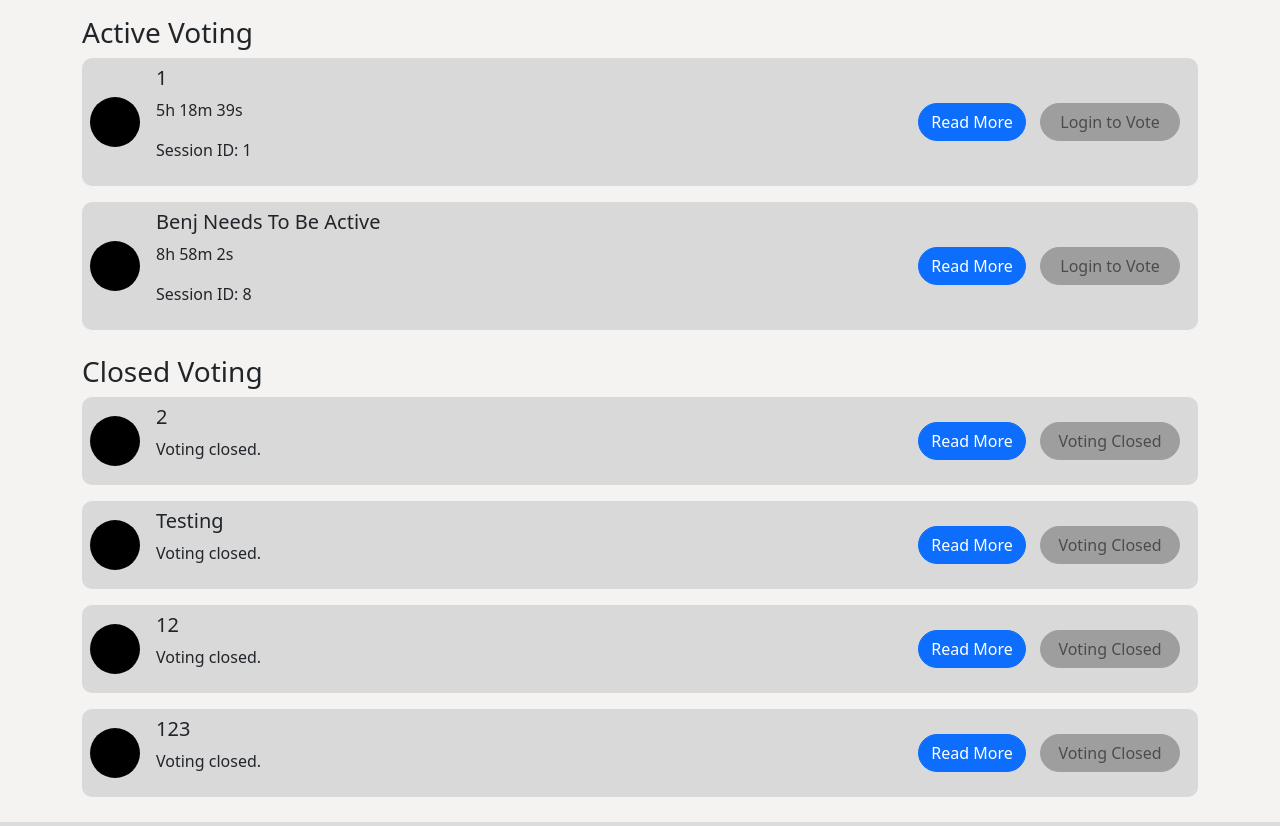
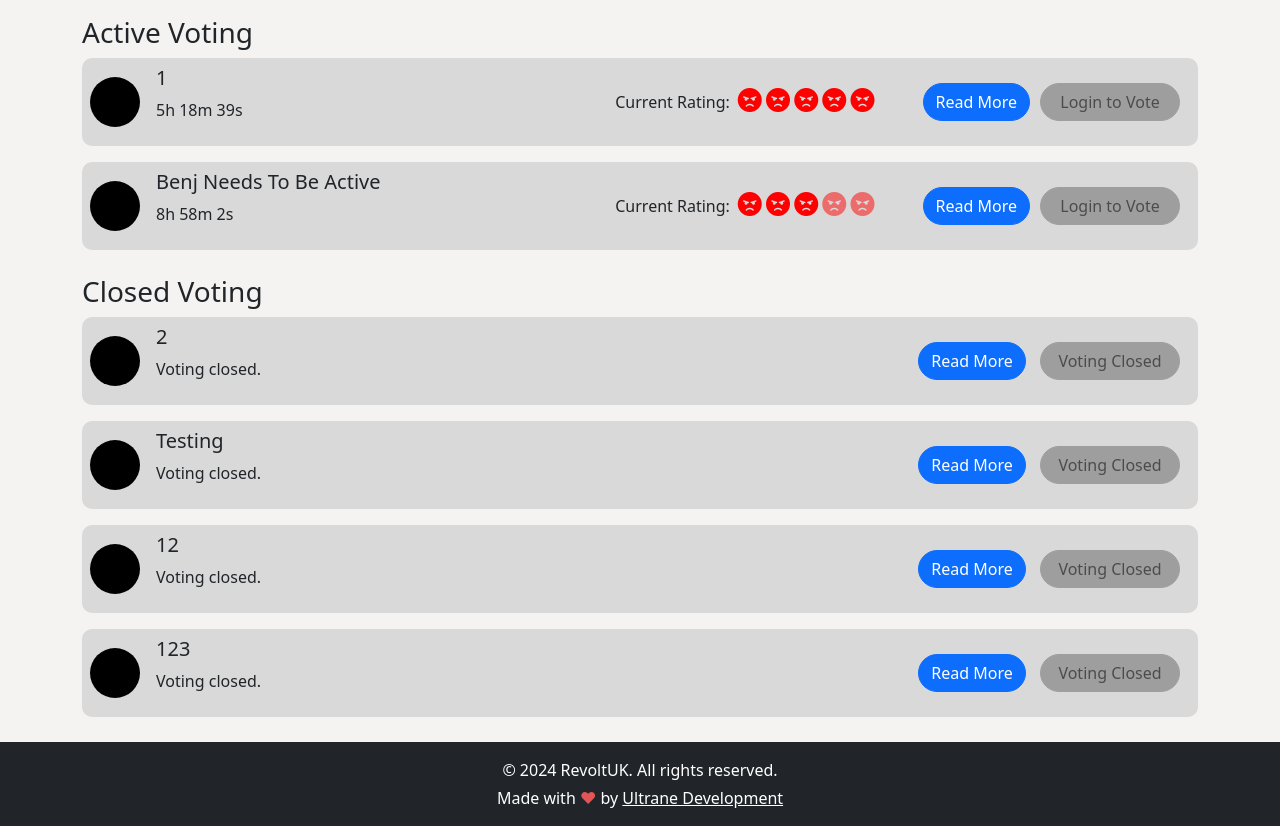
Before and after one commit to Ultrane-Development-LTD/revoltUK-Main, a Django app: page / in a window 1280 px wide. Shown: the part 380-1206 px from the top of the page. Run offline with Django 5.2, Linux system fonts and the light colour scheme; data comes from the database, SQL or seed files in the repository; both versions use the stored data as it was after the commit.

Commit message:
Update
- Entire Voting System Completed & Implemented

```diff
--- a/revoltUK/templates/index.html
+++ b/revoltUK/templates/index.html
@@ -2,11 +2,13 @@
 <html lang="en">
 <head>
     {% load static %}
+    {% load custom_filters %}
     <meta charset="UTF-8">
     <meta name="viewport" content="width=device-width, initial-scale=1.0">
     <title>Voting Panel</title>
     <link href="https://cdn.jsdelivr.net/npm/bootstrap@5.3.0-alpha3/dist/css/bootstrap.min.css" rel="stylesheet">
     <link rel="stylesheet" href="{% static 'revoltUK/css/styles.css' %}">
+    <link rel="stylesheet" href="https://cdnjs.cloudflare.com/ajax/libs/font-awesome/6.0.0-beta3/css/all.min.css">
     <meta name="google-adsense-account" content="ca-pub-3963352046880098">
 </head>
 <body>
@@ -62,12 +64,23 @@
             <div class="ms-3">
                 <h5>{{ session.legislation.title }}</h5>
                 <p id="timer-{{ forloop.counter }}">{{ session.end_time|date:"H:i:s" }}</p>
-                    <div>
-                      <p>Session ID: {{ session.id }}</p>
             </div>
         </div>
+        <div class="d-flex align-items-center">
+            <div class="me-2">
+                <p class="mb-0">Current Rating:</p>
             </div>
-            <div>
+            <div class="rating-icons me-5">
+                {% with average_rating=session_ratings|get_item:session.id|default:0 %}
+                    {% for i in "12345" %}
+                        {% if i|add:"0" <= average_rating %}
+                            <i class="fa-solid fa-face-angry" style="color: red; opacity: 1; font-size: 24px;"></i>
+                        {% else %}
+                            <i class="fa-solid fa-face-angry" style="color: red; opacity: 0.5; font-size: 24px;"></i>
+                        {% endif %}
+                    {% endfor %}
+                {% endwith %}
+            </div>
             <button class="btn btn-primary readmore-btn" data-bs-toggle="modal" data-bs-target="#readMoreModal">Read More</button>
             {% if user.is_authenticated %}
             <button class="btn btn-primary vote-btn" data-bs-toggle="modal" data-bs-target="#voteModal" data-session-id="{{ session.id }}" onclick="setSelectedSessionId({{ session.id }})">Vote</button>
@@ -107,6 +120,12 @@
     {% endfor %}
 </div>
 
+<style>
+    .angry-face {
+        transition: opacity 0.3s ease; /* Smooth transition for opacity change */
+    }
+</style>
+
     <!-- Closed Voting Section -->
     <h3>Closed Voting</h3>
     <div class="voting-section">
@@ -126,8 +145,18 @@
         </div>
         {% endfor %}
     </div>
+</div>
 
+    <!-- Footer -->
+    <footer class="bg-dark text-center text-white py-3 mt-auto">
+        <div class="container">
+            <p class="mb-1">&copy; 2024 RevoltUK. All rights reserved.</p>
+            <p class="mb-0">
+                Made with <span style="color: #e25555;">&#9829;</span> by
+                <a href="https://ultranedevelopment.co.uk" class="text-white" target="_blank">Ultrane Development</a>
+            </p>
         </div>
+    </footer>
 
 <div class="modal fade" id="voteModal" tabindex="-1" aria-labelledby="voteModalLabel" aria-hidden="true">
   <div class="modal-dialog">
@@ -142,15 +171,29 @@
                 {% csrf_token %}
                   <div class="star-rating">
                     <input type="radio" id="5-stars" name="rating" value="5">
-                      <label for="5-stars" class="star">&#9733;</label>
+                    <label for="5-stars" class="star">
+                        <i class="fa-regular fa-face-angry"></i>
+                    </label>
+
                     <input type="radio" id="4-stars" name="rating" value="4">
-                      <label for="4-stars" class="star">&#9733;</label>
+                    <label for="4-stars" class="star">
+                        <i class="fa-regular fa-face-angry"></i>
+                    </label>
+
                     <input type="radio" id="3-stars" name="rating" value="3">
-                      <label for="3-stars" class="star">&#9733;</label>
+                    <label for="3-stars" class="star">
+                        <i class="fa-regular fa-face-angry"></i>
+                    </label>
+
                     <input type="radio" id="2-stars" name="rating" value="2">
-                      <label for="2-stars" class="star">&#9733;</label>
+                    <label for="2-stars" class="star">
+                        <i class="fa-regular fa-face-angry"></i>
+                    </label>
+
                     <input type="radio" id="1-star" name="rating" value="1">
-                      <label for="1-star" class="star">&#9733;</label>
+                    <label for="1-star" class="star">
+                        <i class="fa-regular fa-face-angry"></i>
+                    </label>
                   </div>
                   <div class="modal-footer">
                       <button type="button" class="btn btn-secondary" data-bs-dismiss="modal">Close</button>
@@ -245,26 +288,32 @@
 <script>
     let selectedSessionId = null;  // To hold the session ID
 
+    // Function to update the session ID and immediately update the form action
     function setSelectedSessionId(sessionId) {
         selectedSessionId = sessionId;  // Update the session ID
-    console.log("Session ID set to:", selectedSessionId);  // Debugging output to track selected session ID
+        console.log("Session ID set to:", selectedSessionId);  // Debugging output
+
+        // Update the form action immediately if the modal is already open
+        updateFormAction();
     }
 
-// Get the vote modal by its specific ID
+    // Function to update the form action based on the session ID
+    function updateFormAction() {
         const voteModal = document.getElementById('voteModal');
+        const form = voteModal.querySelector('form');
+
+        if (selectedSessionId) {
+            form.action = "{% url 'submit_vote' 0 %}".replace('0', selectedSessionId);
+            console.log("Form action updated to:", form.action);  // Debugging output
+        } else {
+            form.action = "";  // Reset if no session ID is set
+            console.log("No session ID selected, form action reset.");
+        }
+    }
 
     // Add event listener for when the modal is shown
-voteModal.addEventListener('show.bs.modal', function () {
-    const form = voteModal.querySelector('form');
-
-    // Check if a session ID was selected and update the form's action URL
-    if (selectedSessionId) {
-        form.action = "{% url 'submit_vote' 0 %}".replace('0', selectedSessionId);
-        console.log("Form action updated to:", form.action);  // Debugging output for form action URL
-    } else {
-        form.action = "";  // In case of an error or no session ID
-        console.log("No session ID selected, form action reset.");
-    }
+    document.getElementById('voteModal').addEventListener('show.bs.modal', function () {
+        updateFormAction();  // Ensure the form action is updated when the modal is shown
     });
     </script>
 <script src="https://cdn.jsdelivr.net/npm/@popperjs/core@2.11.6/dist/umd/popper.min.js"></script>
--- /dev/null
+++ b/revoltUK/templatetags/custom_filters.py
@@ -0,0 +1,7 @@
+from django import template
+
+register = template.Library()
+
+@register.filter
+def get_item(dictionary, key):
+    return dictionary.get(key)
--- a/revoltUK/views.py
+++ b/revoltUK/views.py
@@ -1,26 +1,40 @@
 from django.shortcuts import render, redirect, get_object_or_404
-from .models import Legislation, Category, VotingSession
+from .models import Legislation, Category, VotingSession, Vote
 from django.utils import timezone
 from django.contrib.auth.forms import UserCreationForm
 from django.contrib.auth import login
-from .models import VotingSession, Vote
 from django.http import JsonResponse
 from django.contrib.auth.decorators import login_required
+from django.db.models import Avg
 
 def home(request):
     categories = Category.objects.all()
     current_time = timezone.now()
 
-    # Fetch active voting sessions
+    # Fetch active and closed voting sessions
     active_sessions = VotingSession.objects.filter(start_time__lte=current_time, end_time__gte=current_time)
+    closed_sessions = VotingSession.objects.filter(end_time__lt=current_time)
 
-    # Fetch closed voting sessions
-    closed_sessions = VotingSession.objects.filter(end_time__lt=current_time)
+    # Calculate ratings for each session
+    session_ratings = {}
+    for session in active_sessions:
+        votes = Vote.objects.filter(session=session)
+        total_votes = votes.count()
+        print(f"Session ID: {session.id}, Total Votes: {total_votes}")  # Debug output
+
+        if total_votes > 0:
+            avg_rating = votes.aggregate(Avg('rating'))['rating__avg']
+            session_ratings[session.id] = avg_rating
+        else:
+            session_ratings[session.id] = 0  # No votes, set rating to 0
+
+    print(f"Session Ratings: {session_ratings}")  # Debug output
 
     return render(request, 'index.html', {
         'categories': categories,
         'active_sessions': active_sessions,
         'closed_sessions': closed_sessions,
+        'session_ratings': session_ratings,  # Pass session ratings
     })
 
 def signup_view(request):
```
Also changed, not shown: revoltUK/static/revoltUK/css/styles.css (+40 -2 lines), db.sqlite3, revoltUK/templatetags/__init__.py (added). Lines whose indentation alone changed are shown as unchanged.
